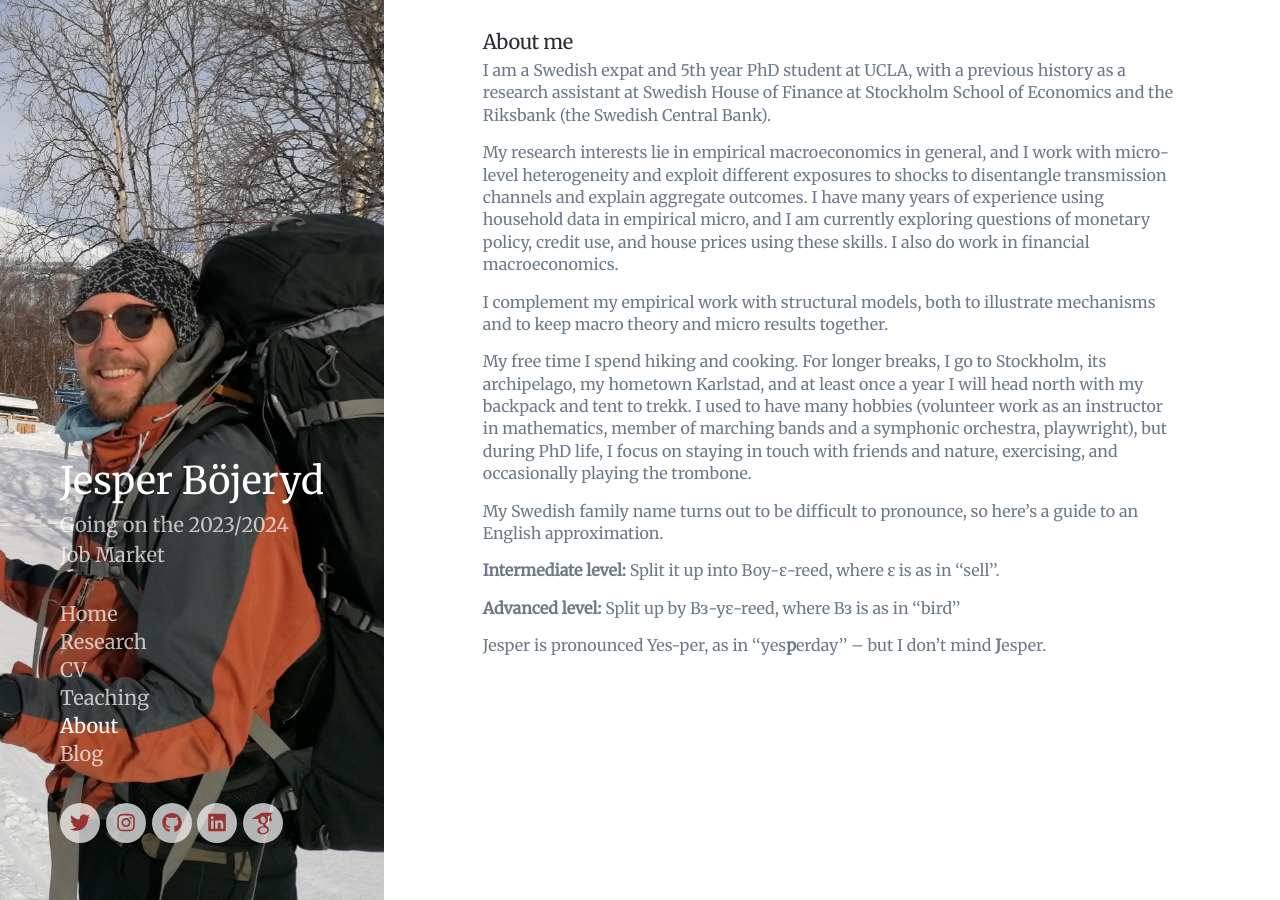
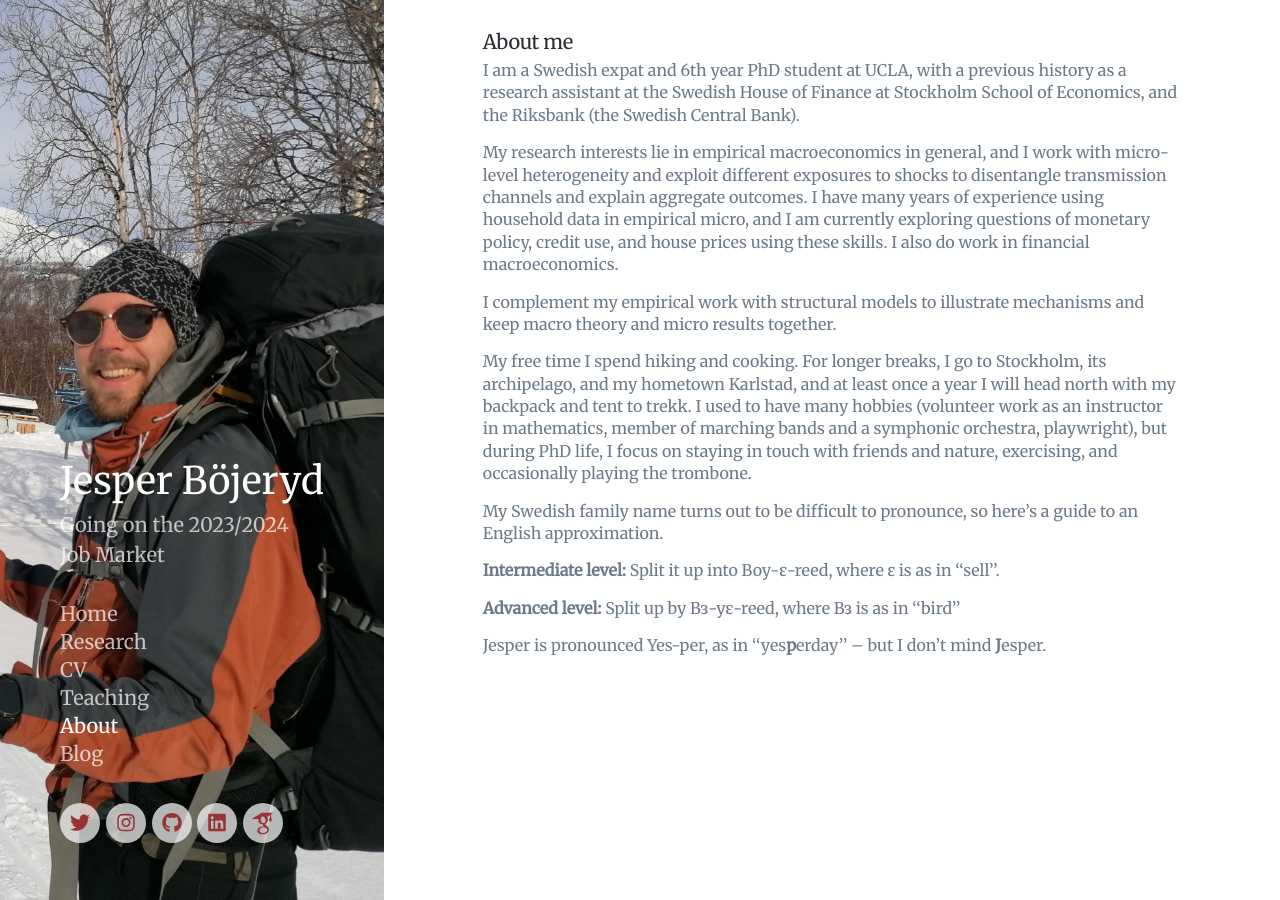
Before and after one commit to bojeryd91/bojeryd91.github.io, a Jekyll site: the page built from _pages/about.md, in a window 1280 px wide and 900 px high. Built offline with Jekyll 4.4.1, drawn with Linux system fonts in a browser that asks for light colours; nearby versions of some CDN libraries; some web fonts are replaced.

Commit message:
Update about.md

```diff
--- a/_pages/about.md
+++ b/_pages/about.md
@@ -4,13 +4,13 @@ description: Information about my life outside research and academia
 featured_image: /images/skiing.jpg
 ---
 
-I am a Swedish expat and 5th year PhD student at UCLA, with a previous history as a research assistant at Swedish House of Finance at Stockholm School of Economics and the Riksbank (the Swedish Central Bank).
+I am a Swedish expat and 6th year PhD student at UCLA, with a previous history as a research assistant at the Swedish House of Finance at Stockholm School of Economics, and the Riksbank (the Swedish Central Bank).
 
 My research interests lie in empirical macroeconomics in general, and I work with micro-level heterogeneity and exploit different exposures to shocks to disentangle transmission channels and explain aggregate outcomes. I have many years of experience using household data in empirical micro, and I am currently exploring questions of monetary policy, credit use, and house prices using these skills. I also do work in financial macroeconomics.
 
-I complement my empirical work with structural models, both to illustrate mechanisms and to keep macro theory and micro results together.
+I complement my empirical work with structural models to illustrate mechanisms and keep macro theory and micro results together.
 
-My free time I spend hiking and cooking. For longer breaks, I go to Stockholm, its archipelago, my hometown Karlstad, and at least once a year I will head north with my backpack and tent to trekk. I used to have many hobbies (volunteer work as an instructor in mathematics, member of marching bands and a symphonic orchestra, playwright), but during PhD life, I focus on staying in touch with friends and nature, exercising, and occasionally playing the trombone.
+My free time I spend hiking and cooking. For longer breaks, I go to Stockholm, its archipelago, and my hometown Karlstad, and at least once a year I will head north with my backpack and tent to trekk. I used to have many hobbies (volunteer work as an instructor in mathematics, member of marching bands and a symphonic orchestra, playwright), but during PhD life, I focus on staying in touch with friends and nature, exercising, and occasionally playing the trombone.
 
 My Swedish family name turns out to be difficult to pronounce, so here’s a guide to an English approximation.
 
```
